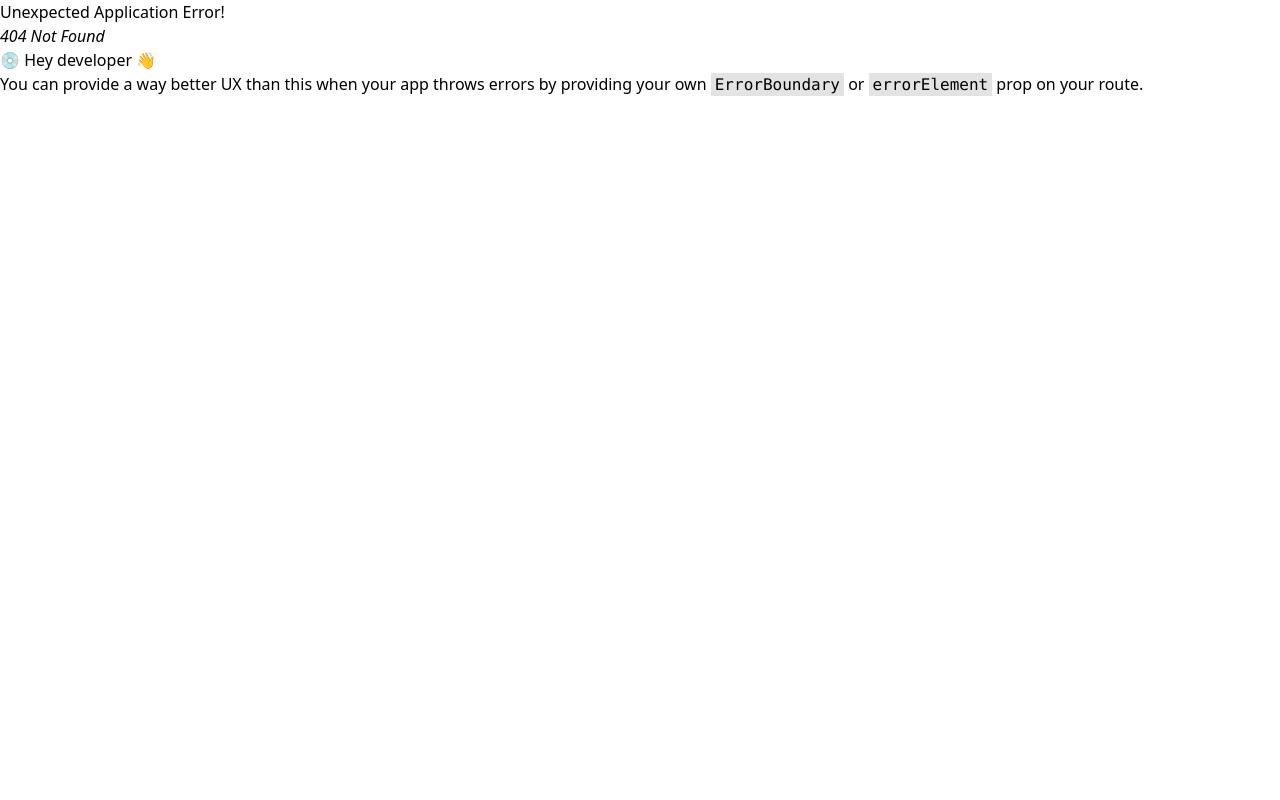
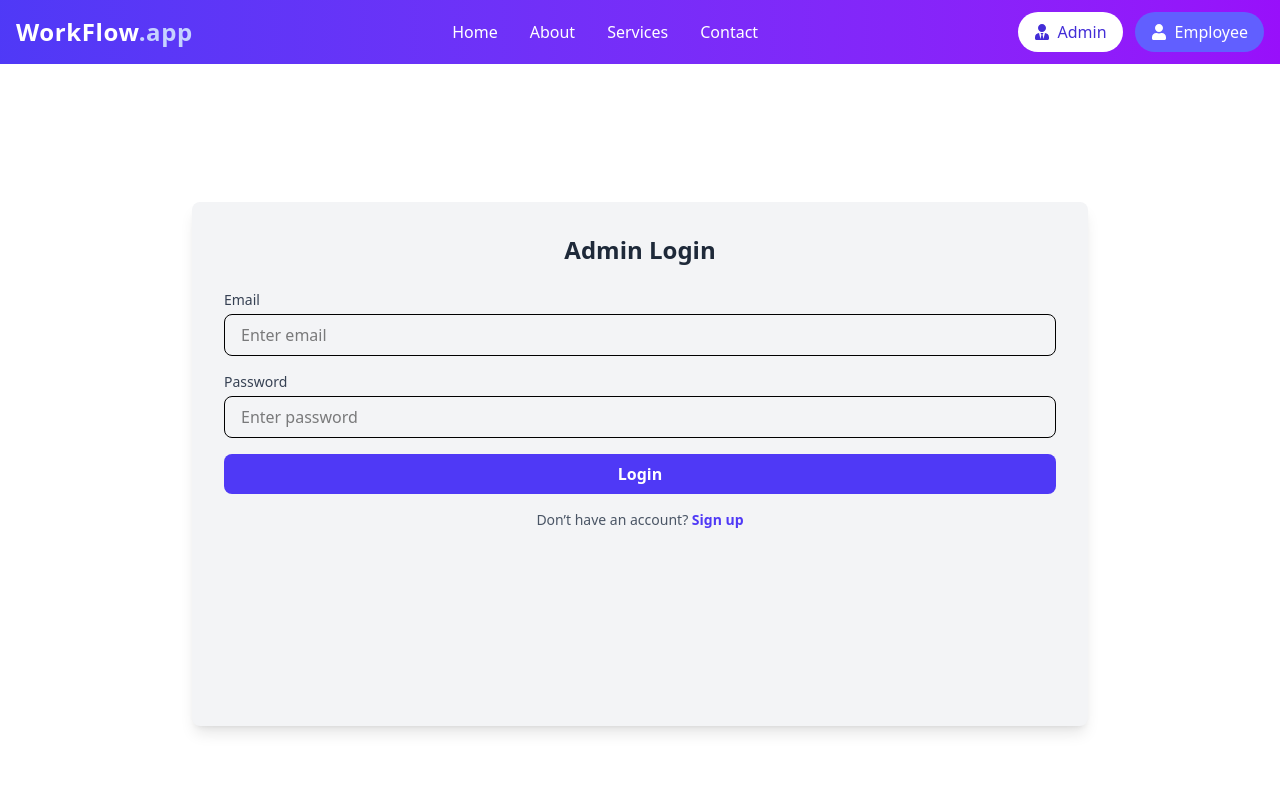
Before and after one commit to sanjiban-dey-2000/Mini_Leave_Management_App, a React (Vite) app in the folder frontend/: page /admin-login in a window 1280 px wide. Before the commit this address had no page. Shown: the top 800 px of the page. Built offline with nearby package versions, Linux system fonts and the light colour scheme.

Commit message:
Error page and admin auth page created

```diff
--- a/frontend/src/App.jsx
+++ b/frontend/src/App.jsx
@@ -2,6 +2,8 @@ import React from 'react'
 import { createBrowserRouter, RouterProvider } from "react-router-dom";
 import PublicLayout from './components/layouts/PublicLayout';
 import LandingPage from './pages/LandingPage';
+import PublicErrorPage from './pages/PublicErrorPage';
+import AdminAuthPage from './pages/AdminAuthPage';
 
 
 const App = () => {
@@ -9,10 +11,15 @@ const App = () => {
     {
       path:"/",
       element:<PublicLayout/>,
+      errorElement:<PublicErrorPage/>,
       children:[
         {
           path:"/",
           element:<LandingPage/>
+        },
+        {
+          path:"/admin-login",
+          element:<AdminAuthPage/>
         }
       ]
     }
--- /dev/null
+++ b/frontend/src/pages/AdminAuthPage.jsx
@@ -0,0 +1,129 @@
+import React, { useState } from "react";
+
+const AdminAuthPage = () => {
+  const [isLogin, setIsLogin] = useState(true);
+
+  return (
+    <div className="flex items-center justify-center min-h-screen bg-white px-4">
+      <div className="w-full max-w-4xl bg-gray-100 shadow-lg rounded-lg overflow-hidden relative">
+        {/* Sliding container */}
+        <div
+          className={`flex transition-transform duration-500 ease-in-out ${
+            isLogin ? "translate-x-0" : "-translate-x-1/2"
+          }`}
+          style={{ width: "200%" }}
+        >
+          {/* Login Form */}
+          <div className="w-1/2 p-8">
+            <h2 className="text-2xl font-bold text-center text-gray-800">
+              Admin Login
+            </h2>
+            <form className="mt-6 space-y-4">
+              <div>
+                <label className="block text-sm font-medium text-gray-700">
+                  Email
+                </label>
+                <input
+                  type="email"
+                  className="w-full mt-1 px-4 py-2 border rounded-lg focus:ring-2 focus:ring-indigo-500 focus:outline-none"
+                  placeholder="Enter email"
+                />
+              </div>
+              <div>
+                <label className="block text-sm font-medium text-gray-700">
+                  Password
+                </label>
+                <input
+                  type="password"
+                  className="w-full mt-1 px-4 py-2 border rounded-lg focus:ring-2 focus:ring-indigo-500 focus:outline-none"
+                  placeholder="Enter password"
+                />
+              </div>
+              <button
+                type="submit"
+                className="w-full py-2 bg-indigo-600 text-white rounded-lg font-semibold hover:bg-indigo-700 transition"
+              >
+                Login
+              </button>
+            </form>
+            <p className="mt-4 text-sm text-center text-gray-600">
+              Don’t have an account?{" "}
+              <button
+                className="text-indigo-600 font-semibold hover:underline"
+                onClick={() => setIsLogin(false)}
+              >
+                Sign up
+              </button>
+            </p>
+          </div>
+
+          {/* Signup Form */}
+          <div className="w-1/2 p-8">
+            <h2 className="text-2xl font-bold text-center text-gray-800">
+              Admin Signup
+            </h2>
+            <form className="mt-6 space-y-4">
+              <div>
+                <label className="block text-sm font-medium text-gray-700">
+                  Full Name
+                </label>
+                <input
+                  type="text"
+                  className="w-full mt-1 px-4 py-2 border rounded-lg focus:ring-2 focus:ring-indigo-500 focus:outline-none"
+                  placeholder="Enter full name"
+                />
+              </div>
+              <div>
+                <label className="block text-sm font-medium text-gray-700">
+                  Email
+                </label>
+                <input
+                  type="email"
+                  className="w-full mt-1 px-4 py-2 border rounded-lg focus:ring-2 focus:ring-indigo-500 focus:outline-none"
+                  placeholder="Enter email"
+                />
+              </div>
+              <div>
+                <label className="block text-sm font-medium text-gray-700">
+                  Department
+                </label>
+                <input
+                  type="text"
+                  className="w-full mt-1 px-4 py-2 border rounded-lg focus:ring-2 focus:ring-indigo-500 focus:outline-none"
+                  placeholder="Enter your department"
+                />
+              </div>
+              <div>
+                <label className="block text-sm font-medium text-gray-700">
+                  Password
+                </label>
+                <input
+                  type="password"
+                  className="w-full mt-1 px-4 py-2 border rounded-lg focus:ring-2 focus:ring-indigo-500 focus:outline-none"
+                  placeholder="Create password"
+                />
+              </div>
+              <button
+                type="submit"
+                className="w-full py-2 bg-green-600 text-white rounded-lg font-semibold hover:bg-green-700 transition"
+              >
+                Sign Up
+              </button>
+            </form>
+            <p className="mt-4 text-sm text-center text-gray-600">
+              Already have an account?{" "}
+              <button
+                className="text-indigo-600 font-semibold hover:underline"
+                onClick={() => setIsLogin(true)}
+              >
+                Login
+              </button>
+            </p>
+          </div>
+        </div>
+      </div>
+    </div>
+  );
+};
+
+export default AdminAuthPage;
--- /dev/null
+++ b/frontend/src/pages/PublicErrorPage.jsx
@@ -0,0 +1,30 @@
+import { Link } from "react-router-dom";
+import { FaHome } from "react-icons/fa";
+
+const PublicErrorPage = () => {
+  return (
+    <section className="flex flex-col items-center justify-center min-h-screen bg-gradient-to-r from-indigo-600 to-purple-600 text-white px-6">
+      {/* Big 404 */}
+      <h1 className="text-8xl font-extrabold drop-shadow-lg">404</h1>
+
+      {/* Message */}
+      <h2 className="mt-4 text-2xl md:text-3xl font-bold">
+        Oops! Page Not Found
+      </h2>
+      <p className="mt-2 text-center text-sm md:text-base text-indigo-200 max-w-md">
+        The page you’re looking for doesn’t exist or has been moved. Don’t worry, you can
+        always head back to safety.
+      </p>
+
+      {/* Button */}
+      <Link
+        to="/"
+        className="mt-6 flex items-center gap-2 bg-white text-indigo-700 px-6 py-3 rounded-full font-semibold shadow-lg hover:bg-indigo-100 transition"
+      >
+        <FaHome /> Go Back Home
+      </Link>
+    </section>
+  );
+};
+
+export default PublicErrorPage;
```
